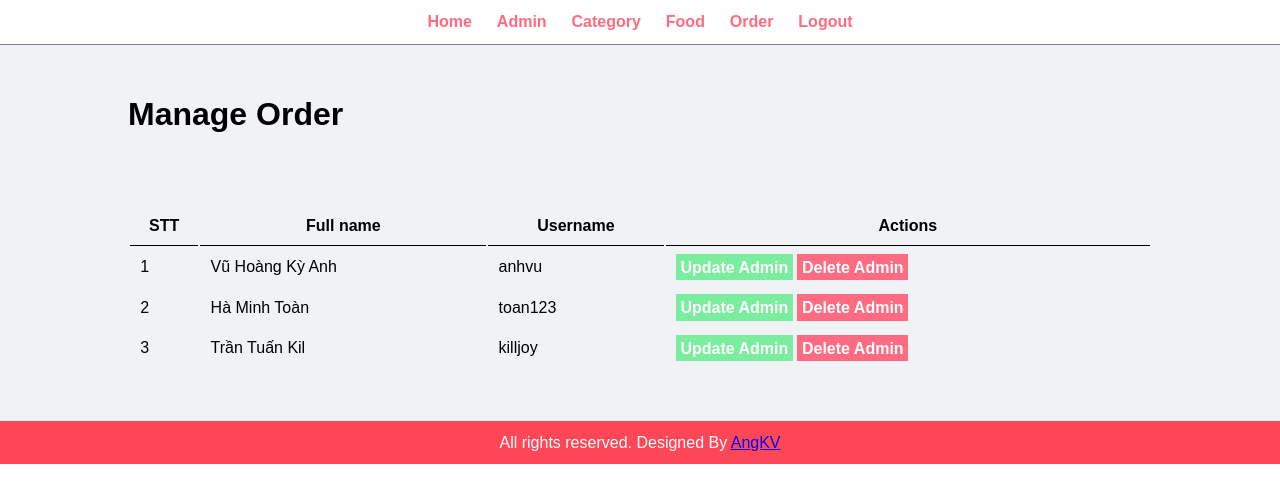
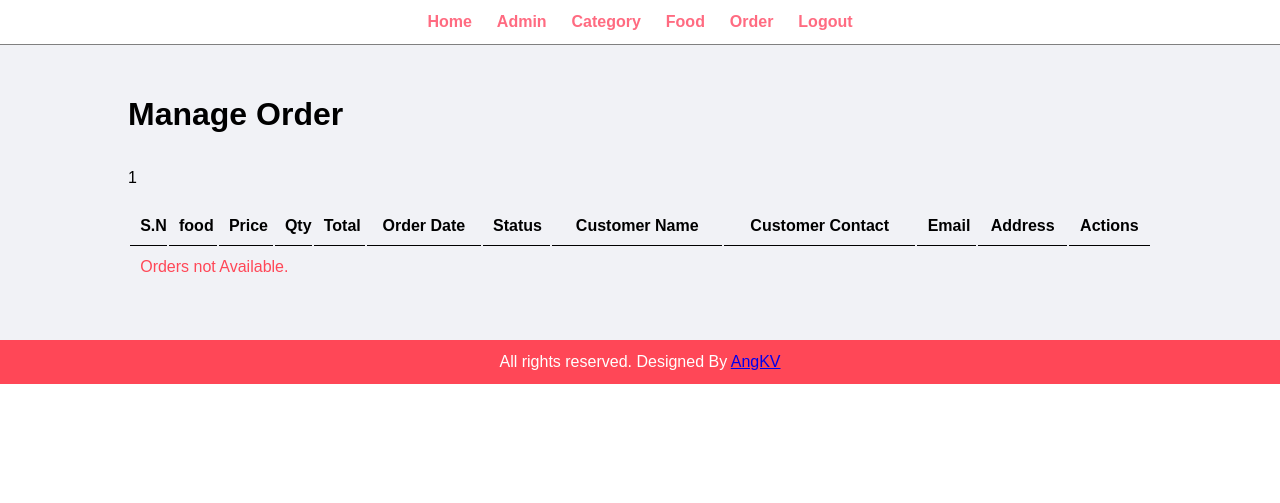
Before and after one commit to AngKV/NL2023, a PHP site: page /design-course-restaurant/admin/manage-orders.php in a window 1280 px wide. Shown: the top 503 px of the page. Run offline with PHP 8.4, Linux system fonts and the light colour scheme; the visitor is signed in with stand-in values (Sample User, id 1); data that the repository does not hold is empty.

Commit message:
Update order

```diff
--- a/admin/manage-orders.php
+++ b/admin/manage-orders.php
@@ -2,42 +2,96 @@
     <div class="main-content">
         <div class="wrapper">
             <h1>Manage Order</h1>
-            <br/><br/><br/><br>
+            <br/><br/>
+            <?php
+                if (isset($_SESSION['update'])) {
+                    echo $_SESSION['update'];
+                    unset($_SESSION['update']);
+                }
+            ?>
+            <br/><br>
 
             <table class="tbl-full">
                 <tr>
-                    <th>STT</th>
-                    <th>Full name</th>
-                    <th>Username</th>
+                    <th>S.N </th>
+                    <th>food</th>
+                    <th>Price</th>
+                    <th>Qty</th>
+                    <th>Total</th>
+                    <th>Order Date</th>
+                    <th>Status</th>
+                    <th>Customer Name</th>
+                    <th>Customer Contact</th>
+                    <th>Email</th>
+                    <th>Address</th>
                     <th>Actions</th>
                 </tr>
-                <tr>
-                    <td>1 </td>
-                    <td>Vũ Hoàng Kỳ Anh</td>
-                    <td>anhvu</td>
-                    <td>
-                        <a href="#" class="btn-second">Update Admin</a>
-                        <a href="#" class="btn-danger">Delete Admin</a>
-                    </td>
-                </tr>
-                <tr>
-                    <td>2 </td>
-                    <td>Hà Minh Toàn</td>
-                    <td>toan123</td>
-                    <td>
-                        <a href="#" class="btn-second">Update Admin</a>
-                        <a href="#" class="btn-danger">Delete Admin</a>
-                    </td>
-                </tr>
-                <tr>
-                    <td>3 </td>
-                    <td>Trần Tuấn Kil</td>
-                    <td>killjoy</td>
-                    <td>
-                        <a href="#" class="btn-second">Update Admin</a>
-                        <a href="#" class="btn-danger">Delete Admin</a>
-                    </td>
-                </tr>
+                <?php
+                    $sql= "SELECT * from tbl_orders order by id desc";
+                    $res= mysqli_query($conn, $sql);
+
+                    $count= mysqli_num_rows($res);
+
+                    $sn=1;
+
+                    if ($count>0) {
+                        while ($row= mysqli_fetch_assoc($res)) {
+                            $id= $row['id'];
+                            $food= $row['food'];
+                            $price= $row['price'];
+                            $quantity= $row['quantity'];
+                            $total= $row['total'];
+                            $order_date= $row['order_date'];
+                            $status= $row['status'];
+                            $customer_name= $row['customer_name'];
+                            $customer_contact= $row['customer_contact'];
+                            $customer_email= $row['customer_email'];
+                            $customer_address= $row['customer_address'];
+                            ?>
+                            <tr>
+                                <td><?php echo $sn++?></td>
+                                <td><?php echo $food;?></td>
+                                <td><?php echo $price;?></td>
+                                <td><?php echo $quantity;?></td>
+                                <td><?php echo $total;?></td>
+                                <td><?php echo $order_date;?></td>
+                                <td>
+                                    <?php
+                                    if ($status=="On Delivery") {
+                                        echo "<label style='color: green'>$status</label>";
+                                    }
+                                    elseif ($status=="Delivered") {
+                                        echo "<label style='color: orange'>$status</label>";
+                                    }
+                                    elseif ($status=="Cancelled") {
+                                        echo "<label style='color: red'>$status</label>";
+                                    }
+                                    else {
+                                        echo "<label>$status</label>";
+                                    }
+
+
+                                    ?>
+                                </td>
+                                <td><?php echo $customer_name;?></td>
+                                <td><?php echo $customer_contact;?></td>
+                                <td><?php echo $customer_email;?></td>
+                                <td><?php echo $customer_address;?></td>
+                                <td>
+                                    <a href="<?php echo SITEURL;?>admin/update-order.php?id=<?php echo $id;?>" class="btn-second">Update Order</a>
+                                    <a href="#" class="btn-danger">Delete Order</a>
+                                </td>
+                            </tr>
+                            <?php
+                        }
+                    }
+                    else {
+                        echo "<tr><td colspan='12' class='error'>Orders not Available.</td></tr>";
+                    }
+
+                ?>
+
+
             </table>
 
         </div>
--- a/food-search.php
+++ b/food-search.php
@@ -7,6 +7,7 @@
         <div class="container">
             <?php
                 $search= $_POST['search'];
+
             ?>
 
             <h2>Foods on Your Search <a href="#" class="text-white"><?php echo $search;?></a></h2>
@@ -25,7 +26,7 @@
             <?php
                 $search = $_POST['search'];
 
-                $sql= "SELECT * from tbl_food where $title like '%$search%'
+                $sql= "SELECT * from tbl_food where title like '%$search%'
                 or description like '%$search%'";
 
                 $res= mysqli_query($conn, $sql);
--- a/order.php
+++ b/order.php
@@ -21,7 +21,7 @@
 
         }
         else {
-            header('location:'.SITEURL;);
+            header('location:'.SITEURL);
         }
     ?>
 
@@ -57,7 +57,7 @@
                         <input type="hidden" name="price" value="<?php echo $price;?>">
 
                         <div class="order-label">Quantity</div>
-                        <input type="number" name="qty" class="input-responsive" value="1" required>
+                        <input type="number" name="qty" class="input-responsive" value="0" required>
 
                     </div>
 
@@ -100,7 +100,7 @@
                     $sql1= "INSERT into tbl_orders set
                         food= '$food',
                         price= '$price',
-                        quantity= '$quantity',
+                        quantity= $quantity,
                         total= '$total',
                         order_date= '$order_date',
                         status= '$status',
```
Also changed, not shown: admin/update-order.php (added, +139 -0 lines).
